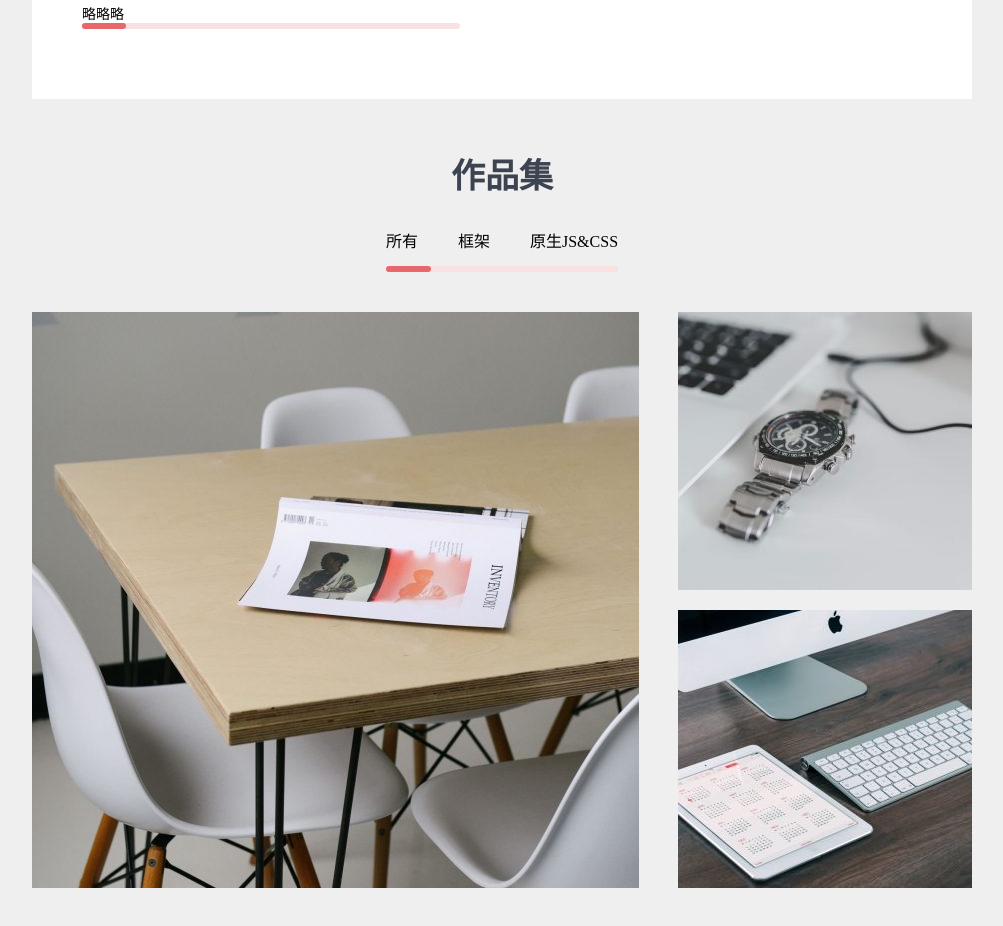
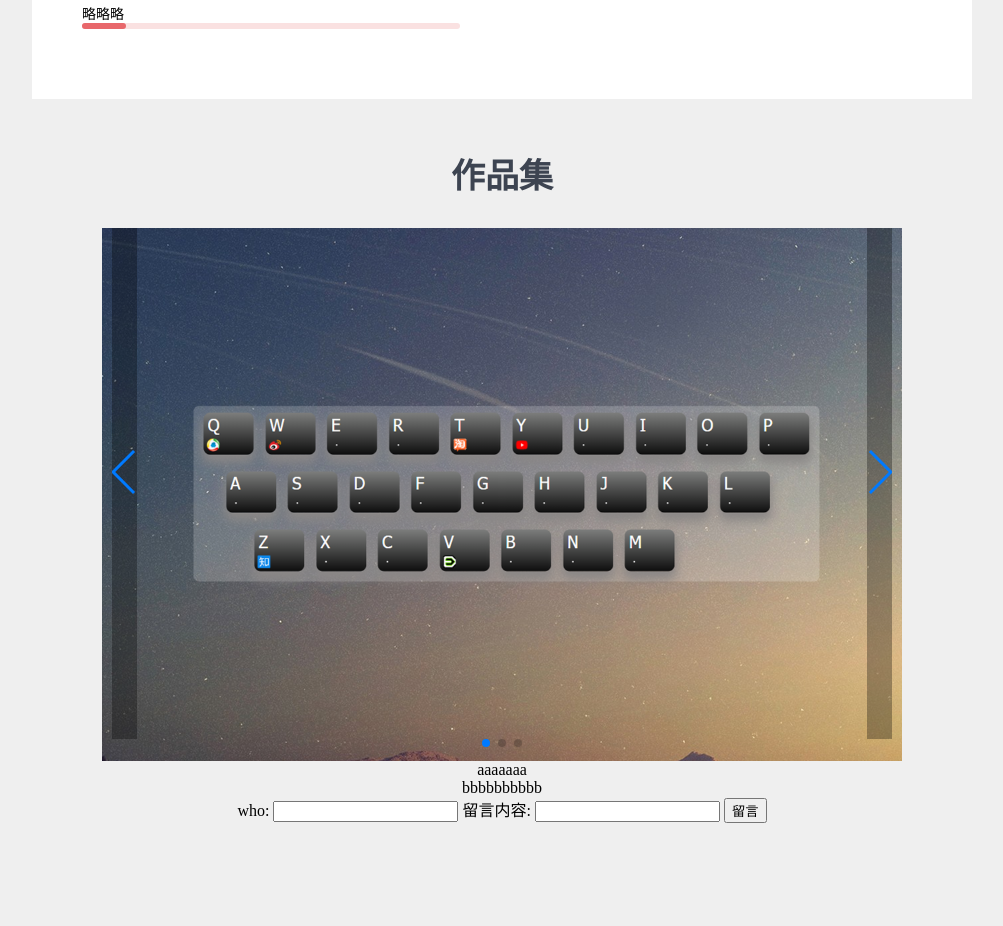
Before and after one commit to wxinll/blog, a plain HTML site: page CV/CV.HTML in a window 1280 px wide. Shown: the part 1245-2171 px from the top of the page, without its empty margins (138-1141 px from the left). Drawn offline with nearby package versions, Linux system fonts and the light colour scheme; a script that the page names is missing.

Commit message:
MVC model edit

```diff
--- a/CV/CV.HTML
+++ b/CV/CV.HTML
@@ -4,6 +4,7 @@
 	<title>CV</title>
 	<link rel="stylesheet" type="text/css" href="a.css">
 	<link rel="stylesheet" type="text/css" href="loading.css">
+	<link rel="stylesheet" href="https://cdnjs.cloudflare.com/ajax/libs/Swiper/4.3.3/css/swiper.min.css">
 	<style type="text/css">
 	    .icon {
 	       width: 1em; height: 1em;
@@ -13,6 +14,30 @@
 	    }
 	</style>
 	<script src="https://at.alicdn.com/t/font_656581_5l0ivnt4ow3o9a4i.js"></script>
+	<script src="https://cdnjs.cloudflare.com/ajax/libs/tween.js/16.3.5/Tween.min.js"></script>
+	<script src="//cdn.jsdelivr.net/npm/leancloud-storage@3.7.2/dist/av-min.js"></script>
+	<script src="https://cdnjs.cloudflare.com/ajax/libs/jquery/3.3.1/jquery.min.js"></script>
+	<script src="https://cdnjs.cloudflare.com/ajax/libs/Swiper/4.3.3/js/swiper.min.js"></script>
+	<style>
+	.swiper-container {
+		width: 800px;
+		height: 533px;
+		z-index: 0;
+	}
+	.swiper-button-next, .swiper-button-prev {
+	position: absolute;
+	top: 0%;
+	width: 25px;
+	height: 100%;
+	/* margin-top: -22px; */
+	z-index: 10;
+	/* cursor: pointer; */
+	/* background-size: 27px 44px; */
+	background-position: center;
+	background-repeat: no-repeat;
+	background-color: rgba(0,0,0,0.3);
+	}
+	</style>
 </head>
 <body>
 <!-- 	<div id="site-welcome" class="site-welcome-active">
@@ -159,7 +184,36 @@
 	</section>
 	<section sec-tag id="showreel" class="showreel">
 		<h2>作品集</h2>
-		<script type="text/javascript">
+		<div class="swiper-container">
+		    <!-- Additional required wrapper -->
+		    <div class="swiper-wrapper">
+		        <!-- Slides -->
+				<div class="swiper-slide">
+					<a href="https://wxinll.github.io/newLesson/myNavSite/index.html">
+						<img src="./images/nav.png" alt="" class="swiper-slide" width="940">
+					</a>
+				</div>
+				<div class="swiper-slide">
+					<a href="https://wxinll.github.io/newLesson/myCanvas/index.html">
+						<img src="./images/canvas.jpg" alt="" class="swiper-slide" width="940">
+					</a>
+				</div>
+				<div class="swiper-slide">
+					<a href="https://wxinll.github.io/newLesson/slideShow/appleLoopSlide/index.html">
+						<img src="./images/slide.png" alt="" class="swiper-slide" width="940">
+					</a>
+				</div>
+		    </div>
+		    <!-- If we need pagination -->
+		    <div class="swiper-pagination"></div>
+
+		    <!-- If we need navigation buttons -->
+		    <div class="swiper-button-prev"></div>
+		    <div class="swiper-button-next"></div>
+
+		    <!-- If we need scrollbar -->
+		</div>
+<!-- 		<script type="text/javascript">
 			function probarStatus1(){
 				progress.className = "progressState1";
 			}
@@ -196,10 +250,67 @@
 					<img src="./images/showreel3.jpg" alt="1">
 				</a>
 			</div>
-		</div>
+		</div> -->
 
 	</section>
+	<script>
+	var mySwiper = new Swiper ('.swiper-container', {
+		// Optional parameters
+		direction: 'horizontal',
+		loop: true,
+
+		// If we need pagination
+		pagination: {
+		el: '.swiper-pagination',
+		},
+
+		// Navigation arrows
+		navigation: {
+		nextEl: '.swiper-button-next',
+		prevEl: '.swiper-button-prev',
+		},
+
+		// And if we need scrollbar
+		scrollbar: {
+		el: '.swiper-scrollbar',
+		},
+	})
+	</script>
 	<script src="https://cdnjs.cloudflare.com/ajax/libs/tween.js/16.3.5/Tween.min.js"></script>
+
+	<div class="messages">
+		<ol>
+			<li>aaaaaaa</li>
+			<li>bbbbbbbbbb</li>
+		</ol>
+		<form action="" method="post">
+			who:
+			<input type="text" name="xxxx">
+			留言内容:
+			<input type="text" name="content">
+			<input type="submit" value="留言">
+		</form>
+	</div>
+	<script>
+		var submit = $('.messages form ')
+		// !function(){
+		// 	var APP_ID = 'nJ7Ea2zgvj46P3EjtjG20OPN-gzGzoHsz';
+		// 	var APP_KEY = 'qCXyKxIOHvOypK9SszyQKE9s';
+		// 	AV.init({
+		// 		appId: APP_ID,
+		// 		appKey: APP_KEY
+		// 	});
+
+		// 	var TestObject = AV.Object.extend('messages');
+		// 	var testObject = new TestObject();
+		// 	testObject.save({
+		// 		words: 'Hello World!',
+		// 		tag: 'xxxxxx'
+		// 	}).then(function() {
+		// 	})
+
+		// }.call()
+	</script>
 	<script>
 	/*loading animation*/
 		window.setTimeout(
--- a/CV/a.css
+++ b/CV/a.css
@@ -362,3 +362,10 @@ section.showreel .content .rightDown{
 [sec-tag]{
 	transition: all 0.5s;
 }
+
+.messages{
+	max-width: 940px;
+	margin: 0 auto;
+	text-align: center;
+	margin-bottom: 300px;
+}
```
Also changed, not shown: CV/images/canvas.jpg (added), CV/images/nav.png (added), CV/images/slide.png (added).
